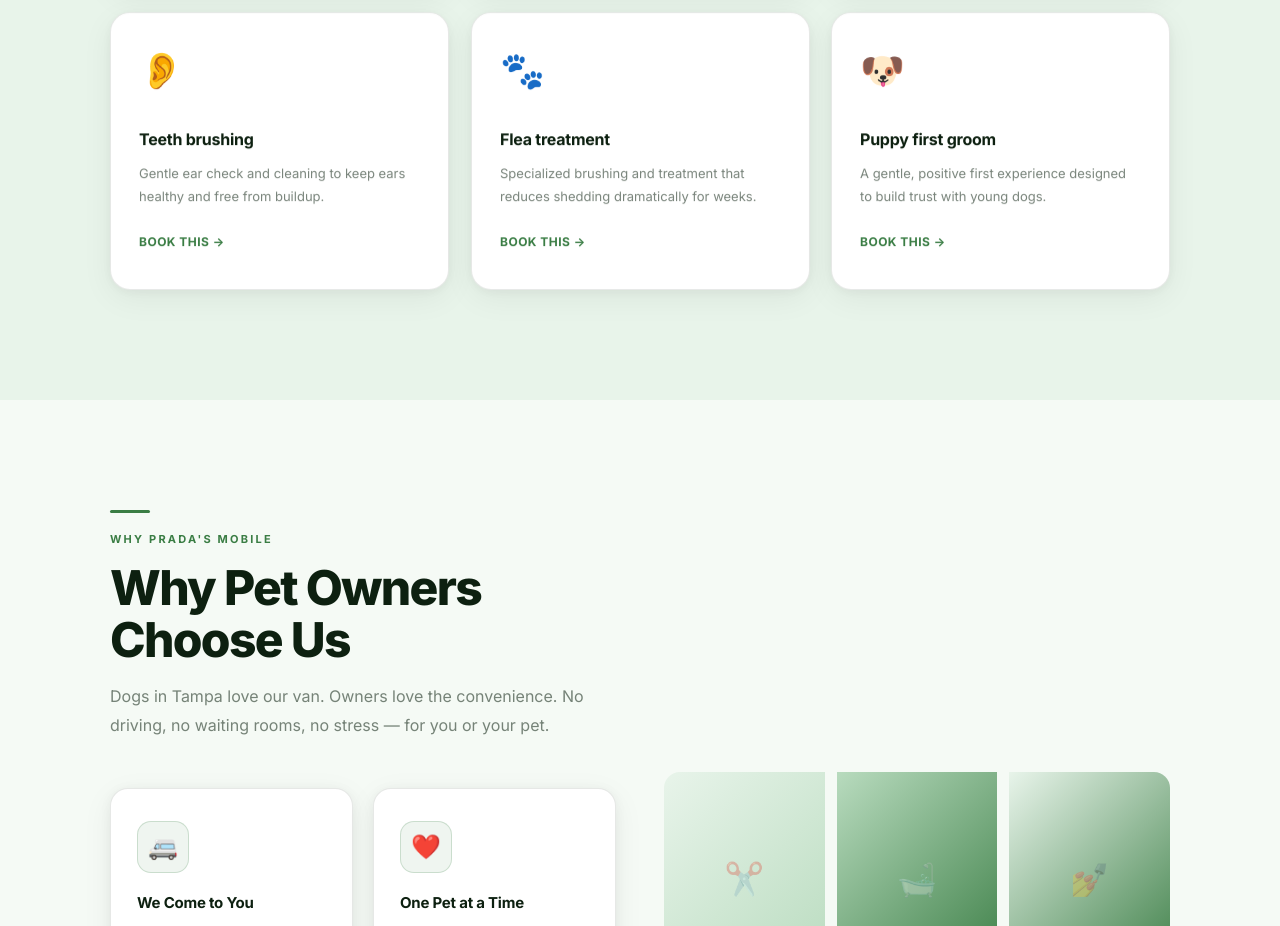
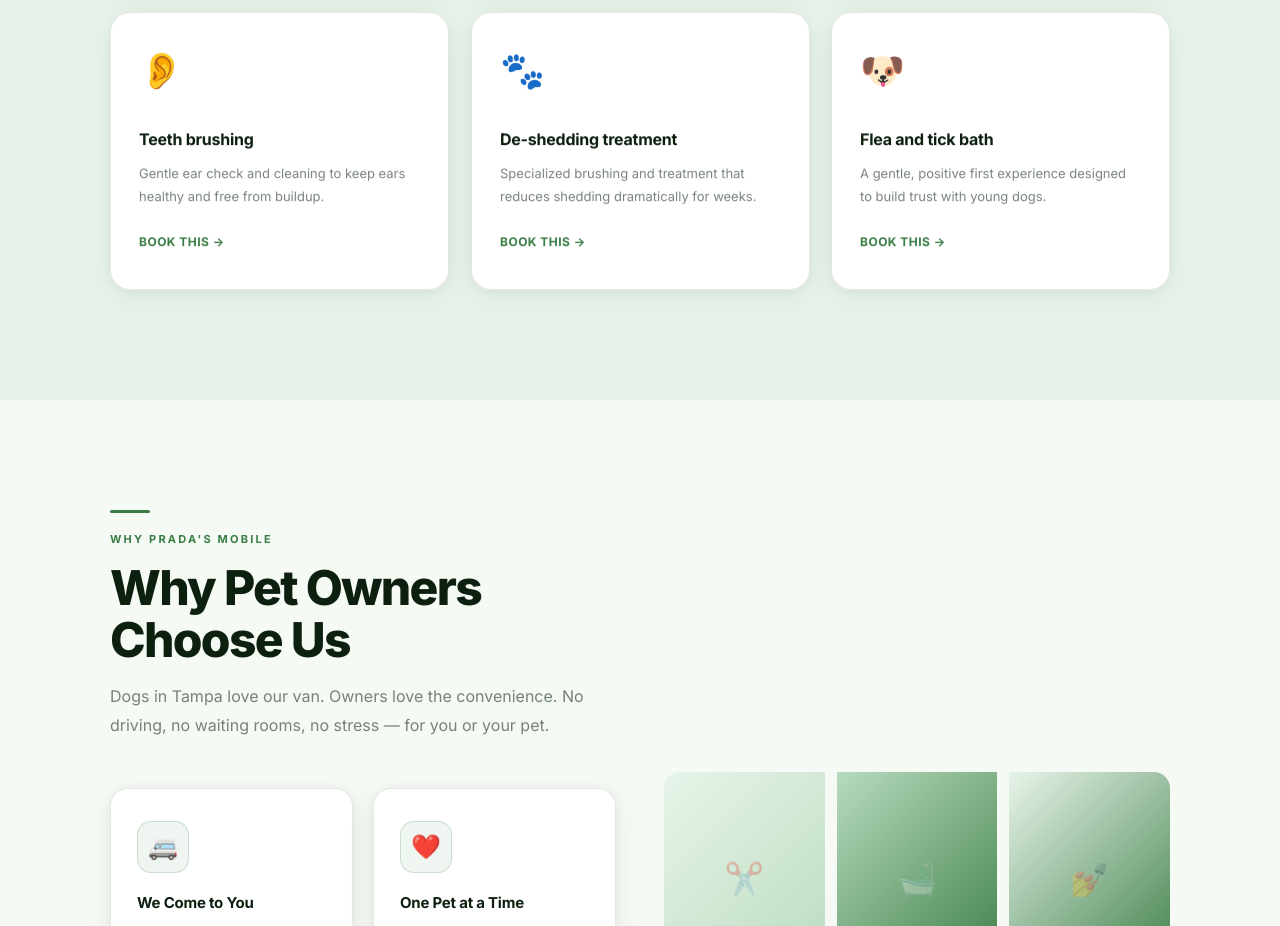
Before and after one commit to gibarra365/prada-s-mobile-pet-salon, a plain HTML site: page index.html in a window 1280 px wide. Shown: the part 1700-2626 px from the top of the page. Drawn offline with Linux system fonts and the light colour scheme.

Commit message:
Update index.html

```diff
--- a/index.html
+++ b/index.html
@@ -443,13 +443,13 @@ footer{background:#0d2010;border-top:1px solid rgba(255,255,255,.06);padding:24p
       </div>
       <div class="svc-card tilt reveal" style="animation-delay:0.33s">
         <span class="svc-icon">🐾</span>
-        <div class="svc-name">Flea treatment</div>
+        <div class="svc-name">De-shedding treatment</div>
         <p class="svc-desc">Specialized brushing and treatment that reduces shedding dramatically for weeks.</p>
         <a href="#booking" class="svc-link">Book This &#8594;</a>
       </div>
       <div class="svc-card tilt reveal" style="animation-delay:0.40s">
         <span class="svc-icon">🐶</span>
-        <div class="svc-name">Puppy first groom</div>
+        <div class="svc-name">Flea and tick bath</div>
         <p class="svc-desc">A gentle, positive first experience designed to build trust with young dogs.</p>
         <a href="#booking" class="svc-link">Book This &#8594;</a>
       </div>
@@ -663,7 +663,7 @@ footer{background:#0d2010;border-top:1px solid rgba(255,255,255,.06);padding:24p
           <label>Service</label>
           <select>
             <option value="">Select a service…</option>
-            <option>Mobile dog grooming</option><option>Cat bath and trim</option><option>Nail clipping</option><option>Teeth brushing</option><option>Flea treatment</option><option>Puppy first groom</option>
+            <option>Mobile dog grooming</option><option>Cat bath and trim</option><option>Nail clipping</option><option>Teeth brushing</option><option>De-shedding treatment</option><option>Flea and tick bath</option>
           </select>
         </div>
         <div class="form-field"><label>Message (optional)</label><textarea rows="3" placeholder="Tell us more about what you need…"></textarea></div>
```
